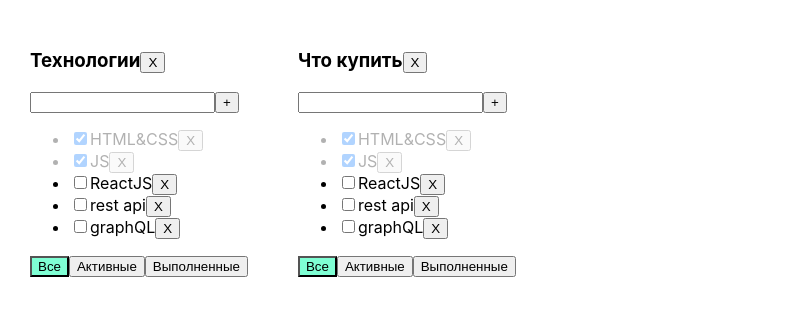
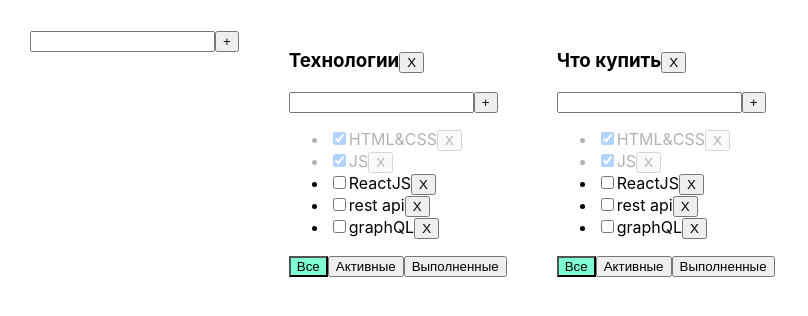
Before and after one commit to MrEvgeniy1989/todolist_myself_1, a React (Create React App) app: page / in a window 1280 px wide. Shown: the top 316 px of the page, without its empty margins (0-808 px from the left). Built offline with nearby package versions, Linux system fonts and the light colour scheme.

Commit message:
Вторник 2 неделя

```diff
--- /dev/null
+++ b/src/AddItemForm.tsx
@@ -0,0 +1,38 @@
+import React, {ChangeEvent, KeyboardEvent, useState} from 'react';
+
+type AddItemFormPropsType = {
+    callback: (newTitle: string) => void
+}
+export const AddItemForm = (props: AddItemFormPropsType) => {
+    const [newTitle, setNewTitle] = useState<string>('')
+    const [error, setError] = useState<null | string>(null)
+
+    const onChangeInputHandler = (event: ChangeEvent<HTMLInputElement>) => {
+        setNewTitle(event.currentTarget.value)
+    }
+    const onKeyDownInputHandler = (event: KeyboardEvent<HTMLInputElement>) => {
+        setError(null)
+        if (event.key === 'Enter') {
+            addTaskHandler()
+        }
+    }
+    const addTaskHandler = () => {
+        if (newTitle.trim() !== '') {
+            props.callback(newTitle.trim())
+        } else {
+            setError('Название обязательно!')
+        }
+        setNewTitle('')
+    }
+
+    return (
+        <div>
+            <input className={error ? 'error' : ''}
+                   value={newTitle}
+                   onChange={onChangeInputHandler}
+                   onKeyDown={onKeyDownInputHandler}/>
+            <button onClick={addTaskHandler}>+</button>
+            {error && <div className={'error-message'}>{error}</div>}
+        </div>
+    )
+}
--- a/src/App.tsx
+++ b/src/App.tsx
@@ -2,6 +2,7 @@ import React, {useState} from 'react';
 import './App.css';
 import {Todolist} from './Todolist';
 import {v1} from 'uuid';
+import {AddItemForm} from './AddItemForm';
 
 
 export type TodolistType = {
@@ -71,10 +72,27 @@ function App() {
         delete tasks[todolistId]
         setTasks({...tasks})
     }
-
+    const addTodolist = (newTitle: string) => {
+        const newTodolist: TodolistType = {id: v1(), title: newTitle, filter: 'all'}
+        setTodolists([newTodolist, ...todolists])
+        setTasks({[newTodolist.id]: [], ...tasks})
+    }
+    const changeTaskTitle = (todolistId: string, taskId: string, newTitle: string) => {
+        tasks[todolistId] = tasks[todolistId].map(task => task.id === taskId
+            ? {...task, title: newTitle}
+            : task)
+        setTasks({...tasks})
+    }
+    const changeTodolistTitle = (todolistId: string, newTitle: string) => {
+        setTodolists([...todolists.map(todolist => todolist.id === todolistId
+            ? {...todolist, title: newTitle}
+            : todolist
+        )])
+    }
 
     return (
         <div className="App">
+            <AddItemForm callback={addTodolist}/>
             {todolists.map(todolist => {
                 let tasksForTodolist = tasks[todolist.id]
 
@@ -97,6 +115,8 @@ function App() {
                         addTask={addTask}
                         changeTaskStatus={changeTaskStatus}
                         removeTodolist={removeTodolist}
+                        changeTaskTitle={changeTaskTitle}
+                        changeTodolistTitle={changeTodolistTitle}
                     />
                 )
             })}
--- /dev/null
+++ b/src/EditableSpan.tsx
@@ -0,0 +1,29 @@
+import React, {ChangeEvent, useState} from 'react';
+
+type EditableSpanPropsType = {
+    title: string
+    callback: (title: string) => void
+}
+
+export const EditableSpan = (props: EditableSpanPropsType) => {
+    const [newTitle, setNewTitle] = useState<string>('')
+    const [editMode, setEditMode] = useState<boolean>(false)
+
+    const editModeActivated = () => {
+        setEditMode(true)
+        setNewTitle(props.title)
+    }
+    const editModeDeactivated = () => {
+        setEditMode(false)
+    }
+    const onChangeNewTitle = (e: ChangeEvent<HTMLInputElement>) => {
+        setNewTitle(e.currentTarget.value)
+        props.callback(e.currentTarget.value)
+    }
+
+    return (
+        editMode
+            ? <input type="text" value={newTitle} onChange={onChangeNewTitle} onBlur={editModeDeactivated} autoFocus/>
+            : <span onDoubleClick={editModeActivated}>{props.title}</span>
+    )
+}
--- a/src/Todolist.tsx
+++ b/src/Todolist.tsx
@@ -1,5 +1,7 @@
-import React, {ChangeEvent, FC, KeyboardEvent, useState} from 'react';
+import React, {ChangeEvent, FC} from 'react';
 import {FilterType, TaskType} from './App';
+import {AddItemForm} from './AddItemForm';
+import {EditableSpan} from './EditableSpan';
 
 export type TodolistPropsType = {
     id: string
@@ -11,60 +13,44 @@ export type TodolistPropsType = {
     addTask: (todolistId: string, titleForNewTask: string) => void
     changeTaskStatus: (todolistId: string, taskId: string, isDoneNewStatus: boolean) => void
     removeTodolist: (todolistId: string) => void
+    changeTaskTitle: (todolistId: string, taskId: string, newTitle: string) => void
+    changeTodolistTitle: (todolistId: string, newTitle: string) => void
 }
 
 export const Todolist: FC<TodolistPropsType> = (props) => {
-    const [titleForNewTask, setTitleForNewTask] = useState<string>('')
-    const [error, setError] = useState<null | string>(null)
-
-
-    const onChangeInputHandler = (event: ChangeEvent<HTMLInputElement>) => {
-        setTitleForNewTask(event.currentTarget.value)
-    }
-    const onKeyDownInputHandler = (event: KeyboardEvent<HTMLInputElement>) => {
-        setError(null)
-        if (event.key === 'Enter') {
-            addTaskHandler()
-        }
-    }
-    const addTaskHandler = () => {
-        if (titleForNewTask.trim() !== '') {
-            props.addTask(props.id, titleForNewTask.trim())
-        } else {
-            setError('Название обязательно!')
-        }
-        setTitleForNewTask('')
-    }
     const onAllClickHandler = () => props.changeFilter(props.id, 'all')
     const onActiveClickHandler = () => props.changeFilter(props.id, 'active')
     const onCompletedClickHandler = () => props.changeFilter(props.id, 'completed')
-    const removeTodolistHandler = () => {
-        props.removeTodolist(props.id)
+    const removeTodolistHandler = () => props.removeTodolist(props.id)
+    const addTask = (newTitle: string) => props.addTask(props.id, newTitle)
+
+    const changeTodolistTitle = (newTitle: string) => {
+      props.changeTodolistTitle(props.id, newTitle)
     }
 
     return (
         <div>
-            <h3>{props.title}<button onClick={removeTodolistHandler}>X</button></h3>
+            <h3>
+                <EditableSpan title={props.title} callback={changeTodolistTitle}/>
+                <button onClick={removeTodolistHandler}>X</button>
+            </h3>
 
-            <div>
-                <input className={error ? 'error' : ''}
-                       value={titleForNewTask}
-                       onChange={onChangeInputHandler}
-                       onKeyDown={onKeyDownInputHandler}/>
-                <button onClick={addTaskHandler}>+</button>
-                {error && <div className={'error-message'}>{error}</div>}
-            </div>
+            <AddItemForm callback={addTask}/>
 
             <ul>
                 {props.tasks.map(task => {
                     const onClickHandler = () => props.removeTask(props.id, task.id)
-                    const onChangeHandler = (e: ChangeEvent<HTMLInputElement>) => {
+                    const onChangeTaskStatusHandler = (e: ChangeEvent<HTMLInputElement>) => {
                         props.changeTaskStatus(props.id, task.id, e.currentTarget.checked)
                     }
+                    const changeTaskTitle = (newTitle: string) => {
+                        props.changeTaskTitle(props.id, task.id, newTitle)
+                    }
+
                     return (
                         <li key={task.id} className={task.isDone ? 'is-done' : ''}>
-                            <input type="checkbox" checked={task.isDone} onChange={onChangeHandler}/>
-                            <span>{task.title}</span>
+                            <input type="checkbox" checked={task.isDone} onChange={onChangeTaskStatusHandler}/>
+                            <EditableSpan title={task.title} callback={changeTaskTitle}/>
                             <button onClick={onClickHandler}>X</button>
                         </li>
                     )
@@ -87,5 +73,5 @@ export const Todolist: FC<TodolistPropsType> = (props) => {
             </div>
 
         </div>
-    );
-};
+    )
+}
```
